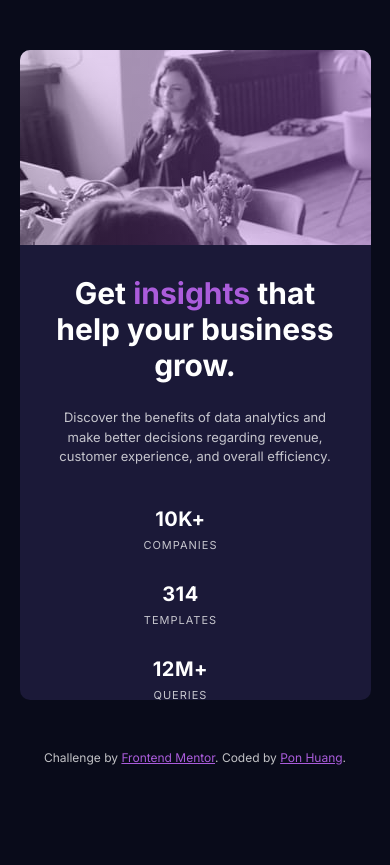
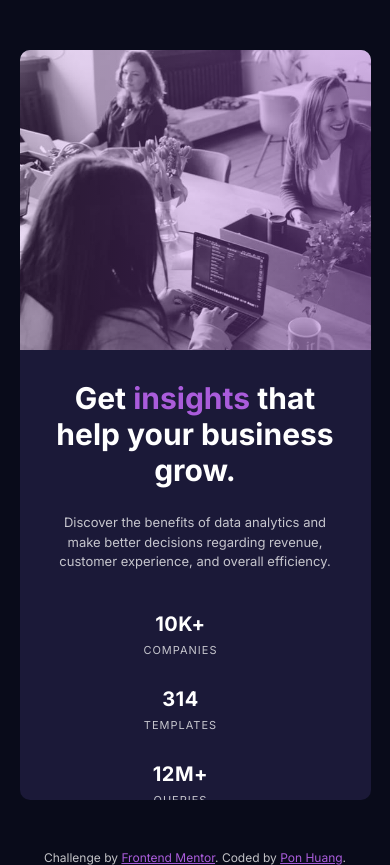
Before and after one commit to ponhuang/stats-preview-card, a plain HTML site: page index.html in a window 390 px wide. Before the commit the page ends 844 px from the top, so only its background shows below. Drawn offline with Linux system fonts and the light colour scheme.

Commit message:
mobile image change

```diff
--- a/style.css
+++ b/style.css
@@ -20,6 +20,7 @@ html {
 }
 
 body {
+  box-sizing: border-box;
   font-size: 1.5rem;
   font-family: "Inter", sans-serif;
   color: var(--white);
@@ -93,6 +94,7 @@ body {
       rgba(170, 92, 219, 40%)
     ),
     url("images/image-header-desktop.jpg");
+  background-size: cover;
 }
 
 /* FOOTER */
@@ -107,8 +109,8 @@ body {
 
 @media screen and (max-width: 37.5em) {
   .container {
-    grid-template-rows: 30% 1fr;
-    height: 65rem;
+    grid-template-rows: 40% 1fr;
+    height: 75rem;
     width: 90%;
     text-align: center;
   }
@@ -123,6 +125,13 @@ body {
   .content-right {
     grid-column: 1 / -1;
     grid-row: 1 / 2;
+    background-image: linear-gradient(
+        to right,
+        rgba(170, 92, 219, 20%),
+        rgba(170, 92, 219, 40%)
+      ),
+      url("images/image-header-mobile.jpg");
+    background-size: cover;
   }
 
   .data-container {
```
